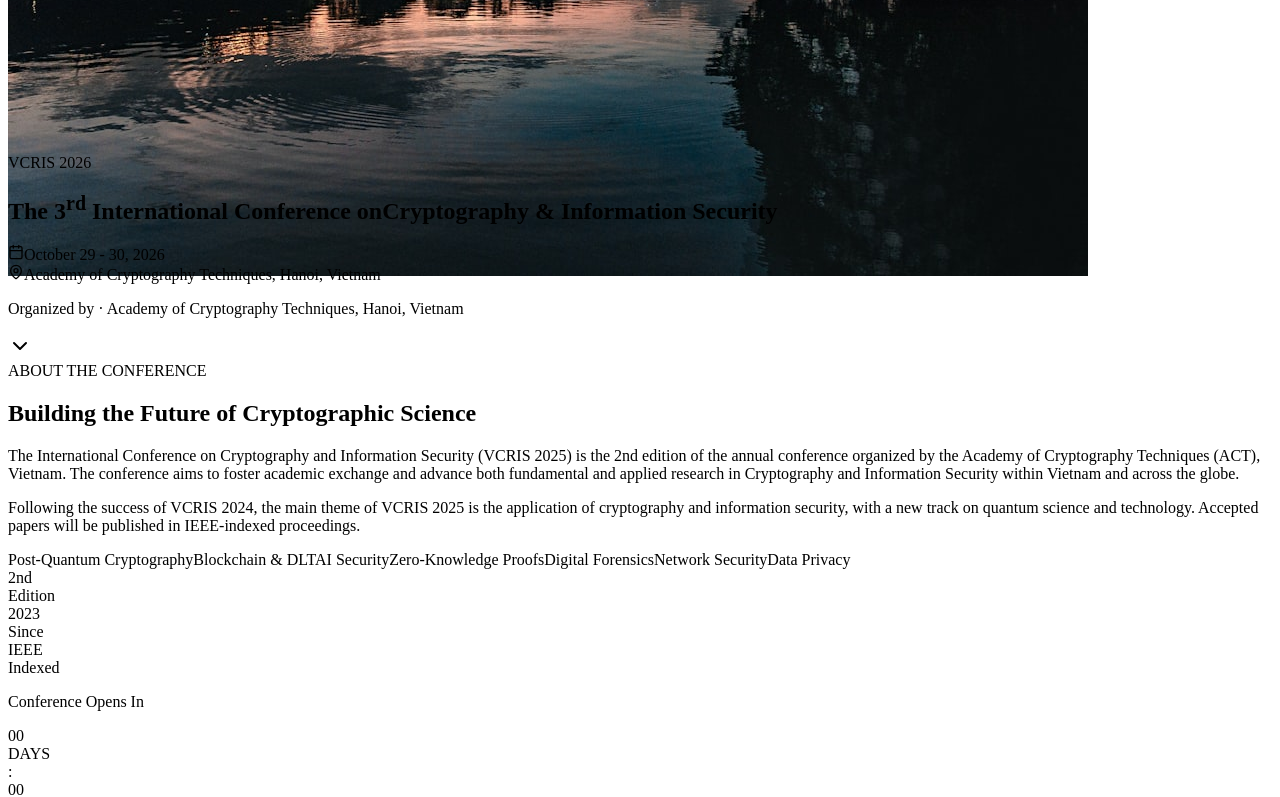
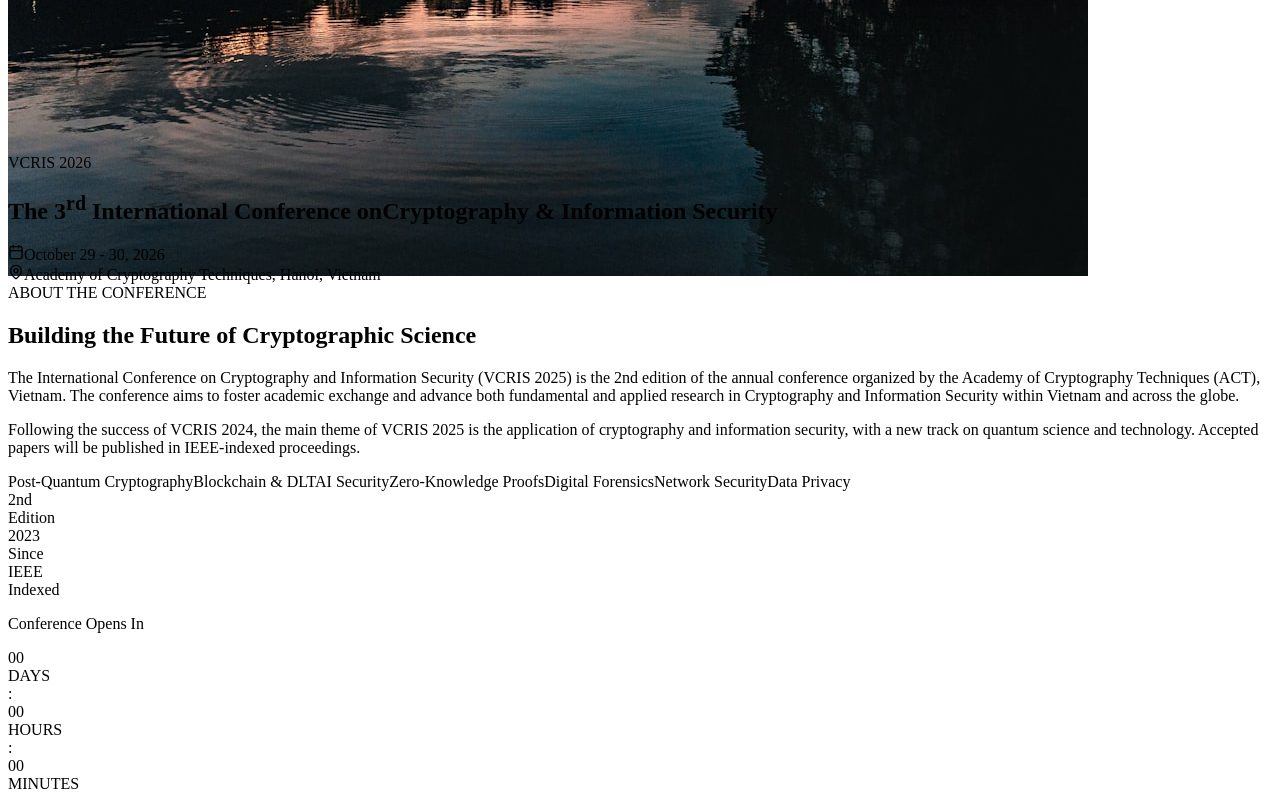
Before and after one commit to ChauTungDuong/VCRIS-2026, a React (Vite) app: page / in a window 1280 px wide. Shown: the part 5717-6514 px from the top of the page. Built offline with nearby package versions, Linux system fonts and the light colour scheme; the HTML template or start-up script is replaced by a standard one.

Commit message:
update TopImage

```diff
--- a/src/app/components/TopImage.tsx
+++ b/src/app/components/TopImage.tsx
@@ -7,7 +7,7 @@ export const TopImage = ({ title }: TopImageProps) => {
     const isSimpleTitle = typeof title === "string" || typeof title === "number";
 
     return (
-        <div className="relative h-[500px] overflow-hidden">
+        <div className="relative h-[560px] md:h-[640px] overflow-hidden">
             <div className="absolute inset-0">
                 <img
                     src="src/assets/background.jpg"
--- a/src/app/pages/Home.tsx
+++ b/src/app/pages/Home.tsx
@@ -22,7 +22,7 @@ export default function Home() {
   return (
     <div className="pt-16">
       {/* Hero Section */}
-      <section className="relative h-[400px] overflow-hidden">
+      <section className="relative h-[500px] overflow-hidden">
         <TopImage
           title={<div className="relative max-w-[1200px] mx-auto px-6 h-full flex items-center">
             <header className="max-w-[640px]" style={{ marginTop: "-10%" }}>
@@ -88,20 +88,6 @@ export default function Home() {
             </header>
           </div>}
         />
-
-
-        {/* Bottom Info */}
-        <div className="absolute bottom-10 left-0 right-0">
-          <div className="max-w-[1200px] mx-auto px-6 flex justify-between items-center">
-            <p
-              className="text-[12px] text-white/50"
-              style={{ fontFamily: "var(--font-body)" }}
-            >
-              Organized by · {home.venue}
-            </p>
-            <ChevronDown size={24} className="text-cipher/70 animate-bounce" />
-          </div>
-        </div>
       </section>
 
       {/* About Section */}
```
